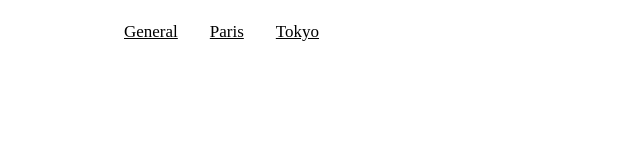
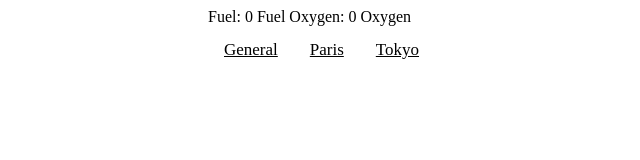
Before and after one commit to Coolwo/spacerubble, a plain HTML site: page index.html in a window 1280 px wide. Shown: the whole page, without its empty margins (0-640 px from the left). Drawn offline with Linux system fonts and the light colour scheme.

Commit message:
Update index.html

```diff
--- a/index.html
+++ b/index.html
@@ -3,7 +3,7 @@
 <style>
 	body {
 		font-family: "Times New Roman", Times, serif;
-		padding-left:100px;
+		padding-left:200px;
 	}
 
 	.tab {
@@ -38,6 +38,8 @@
 	}
 </style>
 </head>
+Fuel: <span id="fuel">0</span> Fuel
+Oxygen: <span id="oxygen">0</span> Oxygen
 <body>
 
 <div class="tab">
@@ -47,7 +49,7 @@
 </div>
 
 <div id="General" class="tabcontent">
-	Fuel: <span id="fuel">0</span> Fuel
+
 
 
 </div>
```
